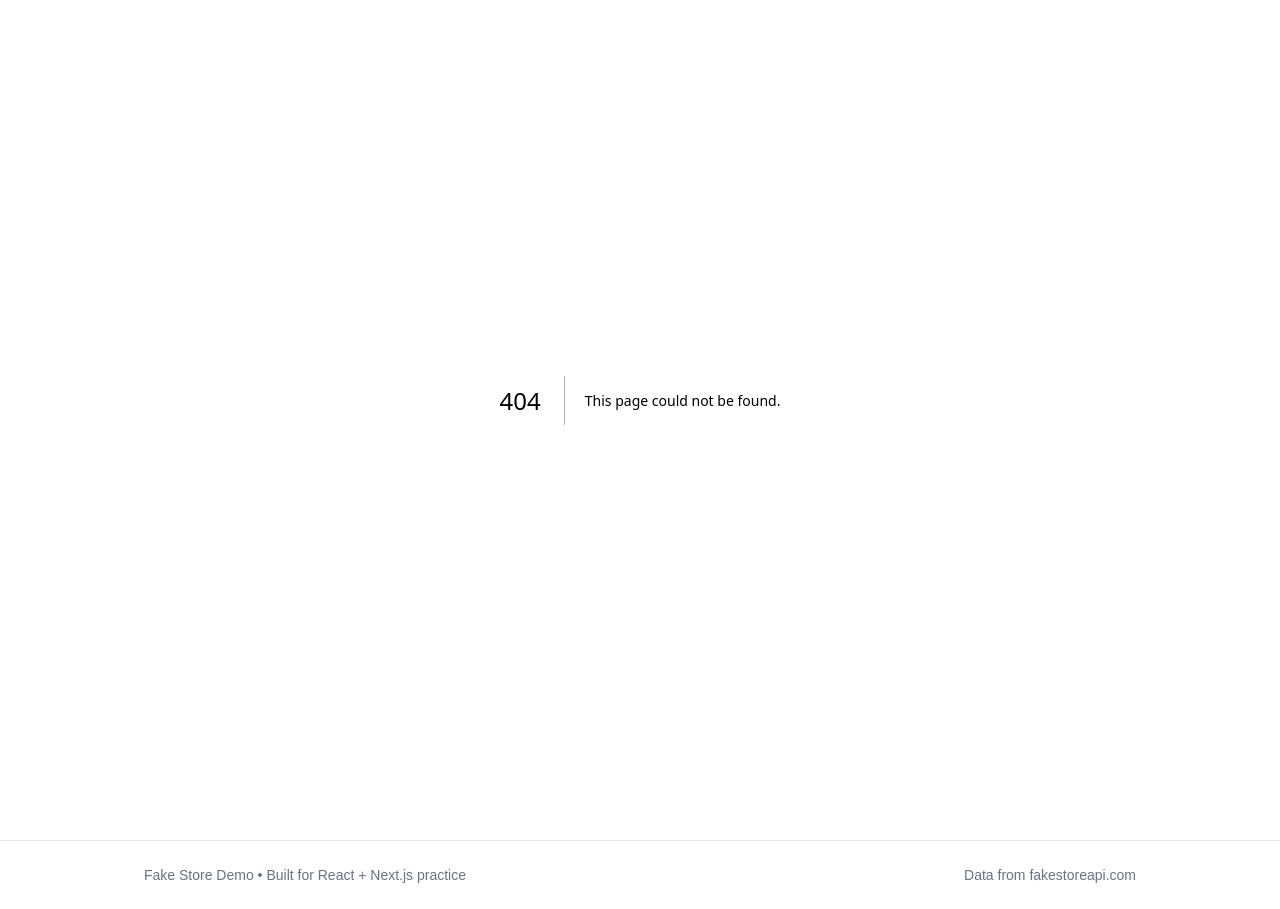
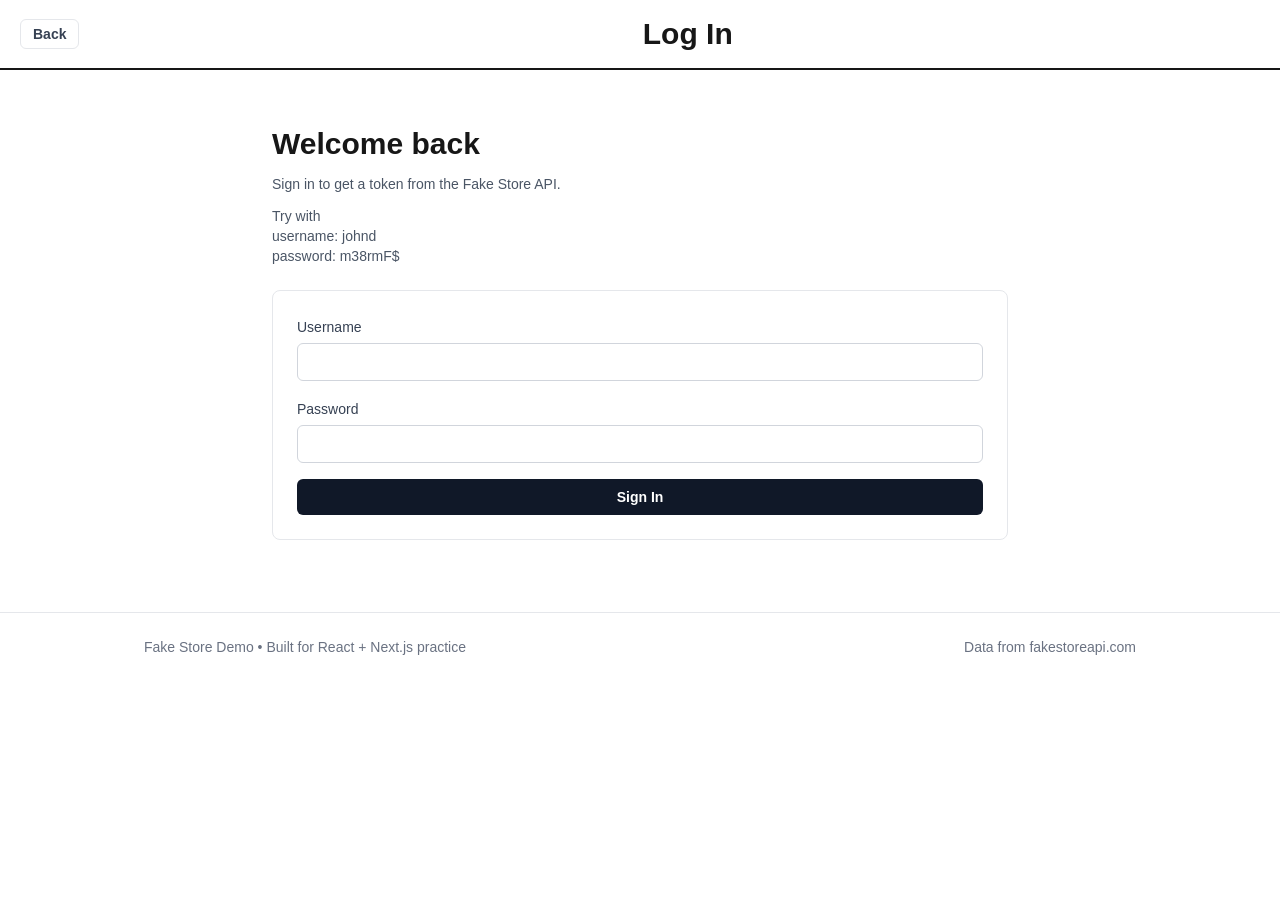
Before and after one commit to tobiasagyasta/next-demo-session-ts, a Next.js app: page /login in a window 1280 px wide. Before the commit this address had no page. After the commit the page ends 800 px from the top, so only its background shows below. Built offline with nearby package versions, Linux system fonts and the light colour scheme.

Commit message:
feat : Initialized repo

```diff
--- a/package.json
+++ b/package.json
@@ -9,9 +9,11 @@
     "lint": "eslint"
   },
   "dependencies": {
+    "axios": "^1.13.2",
     "next": "16.1.4",
     "react": "19.2.3",
-    "react-dom": "19.2.3"
+    "react-dom": "19.2.3",
+    "react-hook-form": "^7.71.1"
   },
   "devDependencies": {
     "@tailwindcss/postcss": "^4",
--- /dev/null
+++ b/src/app/login/page.tsx
@@ -0,0 +1,35 @@
+"use client";
+
+import axios from "axios";
+import Header from "@/components/Header";
+import LoginForm from "@/components/LoginForm";
+import { LoginRequest, LoginResponse } from "@/types/user";
+
+async function loginUser(data: LoginRequest): Promise<LoginResponse> {
+  const response = await axios.post<LoginResponse>(
+    "https://fakestoreapi.com/auth/login",
+    data,
+  );
+
+  return response.data;
+}
+
+export default function LoginPage() {
+  return (
+    <>
+      <Header showBack title="Log In" />
+      <main className="mx-auto max-w-3xl px-4 py-8">
+        <h1 className="mb-3 text-2xl font-bold sm:text-3xl">Welcome back</h1>
+        <p className="mb-3 text-sm text-gray-600">
+          Sign in to get a token from the Fake Store API.
+        </p>
+        <div className="mb-6 text-sm text-gray-600">
+          Try with
+          <p>username: johnd</p>
+          <p>password: m38rmF$</p>
+        </div>
+        <LoginForm onSubmit={loginUser} />
+      </main>
+    </>
+  );
+}
--- a/src/app/page.tsx
+++ b/src/app/page.tsx
@@ -8,6 +8,7 @@ import Spinner from "@/components/Spinner";
 import Footer from "@/components/Footer";
 import Link from "next/link";
 import { useRouter } from "next/navigation";
+import axios from "axios";
 
 export default function Home() {
   const router = useRouter();
@@ -18,13 +19,9 @@ export default function Home() {
   useEffect(() => {
     async function loadProducts() {
       try {
-        const response = await fetch("https://fakestoreapi.com/products");
-
-        if (!response.ok) {
-          throw new Error("Failed to fetch products");
-        }
-
-        const data: Product[] = await response.json();
+        const { data } = await axios.get<Product[]>(
+          "https://fakestoreapi.com/products",
+        );
         setProducts(data);
       } catch (error) {
         const message =
@@ -40,7 +37,7 @@ export default function Home() {
 
   return (
     <>
-      <Header title="Home" showSignUp />
+      <Header title="Home" showSignUp showLogIn />
       <main className="mx-auto max-w-5xl px-4 py-8">
         <h1 className="mb-6 text-2xl font-bold sm:text-3xl">
           Fake Store Products
@@ -49,20 +46,20 @@ export default function Home() {
         {errorMessage && <p className="text-red-600">Error: {errorMessage}</p>}
         {!isLoading && !errorMessage && <ProductList products={products} />}
 
-        {/*Link method routing*/}
+        {/* Link method routing
         <button className="p-4 border rounded-3xl">
           <Link href={"/contact-form"}>To Contact</Link>
         </button>
 
         {/*Router method routing*/}
-        <button
+        {/* <button
           className="p-4 border rounded-3xl cursor-pointer"
           onClick={() => {
             router.push("/contact-form/about");
           }}
         >
           To About Contact
-        </button>
+        </button> */}
       </main>
     </>
   );
--- a/src/app/product/[number]/page.tsx
+++ b/src/app/product/[number]/page.tsx
@@ -6,6 +6,7 @@ import { ProductCard } from "@/components/ProductCard";
 import { Product } from "@/types/product";
 import Header from "@/components/Header";
 import Spinner from "@/components/Spinner";
+import axios from "axios";
 
 export default function ProductDetailsPage() {
   const params = useParams<{ number: string }>();
@@ -17,15 +18,9 @@ export default function ProductDetailsPage() {
     console.log("the params is " + params.number);
     async function loadProduct() {
       try {
-        const response = await fetch(
+        const { data } = await axios.get<Product>(
           `https://fakestoreapi.com/products/${params.number}`,
         );
-
-        if (!response.ok) {
-          throw new Error("Failed to fetch product");
-        }
-
-        const data: Product = await response.json();
         setProduct(data);
       } catch (error) {
         const message =
--- a/src/app/signup/page.tsx
+++ b/src/app/signup/page.tsx
@@ -3,23 +3,15 @@
 import SignupForm from "@/components/SignupForm";
 import { SignupRequest, SignupResponse } from "@/types/user";
 import Header from "@/components/Header";
-import Footer from "@/components/Footer";
+import axios from "axios";
 
 async function createUser(data: SignupRequest): Promise<SignupResponse> {
-  const response = await fetch("https://fakestoreapi.com/users", {
-    method: "POST",
-    headers: { "Content-Type": "application/json" },
-    body: JSON.stringify(data),
-  });
+  const response = await axios.post<SignupResponse>(
+    "https://fakestoreapi.com/users",
+    data,
+  );
 
-  //   if(response.ok){
-  //     router.push("/")
-  //   }
-  if (!response.ok) {
-    throw new Error("Failed to create user");
-  }
-
-  return response.json();
+  return response.data;
 }
 
 export default function SignupPage() {
@@ -31,8 +23,7 @@ export default function SignupPage() {
           Create an account
         </h1>
         <p className="mb-6 text-sm text-gray-600">
-          This demo posts data to the Fake Store API and shows the response
-          body.
+          This demo posts data to the Fake Store API
         </p>
         <SignupForm onSubmit={createUser} />
       </main>
--- a/src/components/Header.tsx
+++ b/src/components/Header.tsx
@@ -1,16 +1,50 @@
+"use client";
+
+import { useEffect, useState } from "react";
 import Link from "next/link";
+import type { UserToken } from "@/types/user";
 
 type HeaderProps = {
   title: string;
   showBack?: boolean;
   showSignUp?: boolean;
+  showLogIn?: boolean;
 };
 
 export default function Header({
   title,
   showBack = false,
   showSignUp = false,
+  showLogIn = false,
 }: HeaderProps) {
+  const [userToken, setUserToken] = useState<UserToken | null>(null);
+
+  useEffect(() => {
+    const storedToken = localStorage.getItem("userToken");
+    if (!storedToken) {
+      setUserToken(null);
+      return;
+    }
+
+    try {
+      const parsedToken = JSON.parse(storedToken) as UserToken;
+      if (parsedToken?.token) {
+        setUserToken(parsedToken);
+      } else {
+        setUserToken(null);
+      }
+    } catch {
+      setUserToken(null);
+    }
+  }, []);
+
+  function handleLogout() {
+    localStorage.removeItem("userToken");
+    setUserToken(null);
+  }
+
+  const showAuthButtons = !userToken?.token;
+
   return (
     <header className="mb-6 flex items-center gap-4 py-4 border-b-2">
       {showBack && (
@@ -21,7 +55,7 @@ export default function Header({
           Back
         </Link>
       )}{" "}
-      {showSignUp && (
+      {showSignUp && showAuthButtons && (
         <Link
           href="/signup"
           className="rounded-md border font-bold border-gray-200 px-3 py-1 ml-5 text-sm text-gray-700 hover:bg-gray-50"
@@ -29,9 +63,29 @@ export default function Header({
           Sign Up
         </Link>
       )}
+      {showLogIn && showAuthButtons && (
+        <Link
+          href="/login"
+          className="rounded-md border font-bold border-gray-200 px-3 py-1 ml-5 text-sm text-gray-700 hover:bg-gray-50"
+        >
+          Log In
+        </Link>
+      )}
       <h1 className="text-2xl text-center mx-auto font-bold sm:text-3xl">
         {title}
       </h1>
+      {userToken?.token && (
+        <div className="ml-auto flex items-center gap-3 pr-4 text-sm">
+          <span className="text-gray-700">Hi, {userToken.username}!</span>
+          <button
+            type="button"
+            onClick={handleLogout}
+            className="rounded-md border font-bold border-gray-200 px-3 py-1 text-sm text-gray-700 hover:bg-gray-50"
+          >
+            Log Out
+          </button>
+        </div>
+      )}
     </header>
   );
 }
--- /dev/null
+++ b/src/components/LoginForm.tsx
@@ -0,0 +1,144 @@
+"use client";
+
+import { useEffect, useState } from "react";
+import { useForm } from "react-hook-form";
+import { LoginRequest, LoginResponse, UserToken } from "@/types/user";
+import { AxiosError } from "axios";
+
+type LoginFormProps = {
+  onSubmit: (data: LoginRequest) => Promise<LoginResponse>;
+};
+
+type FormValues = LoginRequest;
+
+const USER_TOKEN_STORAGE_KEY = "userToken";
+
+export default function LoginForm({ onSubmit }: LoginFormProps) {
+  const {
+    register,
+    handleSubmit,
+    formState: { errors, isSubmitting },
+    reset,
+  } = useForm<FormValues>({
+    defaultValues: {
+      username: "",
+      password: "",
+    },
+  });
+  const [status, setStatus] = useState<"idle" | "success" | "error">("idle");
+  const [responseBody, setResponseBody] = useState<LoginResponse | null>(null);
+  const [errorMessage, setErrorMessage] = useState<string | null>(null);
+  const [userToken, setUserToken] = useState<UserToken | null>(null);
+
+  useEffect(() => {
+    if (!userToken) {
+      return;
+    }
+
+    localStorage.setItem(USER_TOKEN_STORAGE_KEY, JSON.stringify(userToken));
+  }, [userToken]);
+
+  async function handleFormSubmit(values: FormValues) {
+    setErrorMessage(null);
+    setResponseBody(null);
+    setStatus("idle");
+
+    try {
+      const data = await onSubmit(values);
+      console.log(data);
+
+      const tokenPayload: UserToken = {
+        username: values.username,
+        token: data.token,
+        loggedInAt: new Date().toISOString(),
+      };
+      setResponseBody(data);
+      setUserToken(tokenPayload);
+      setStatus("success");
+      reset();
+    } catch (error) {
+      const message =
+        error instanceof Error ? error.message : "Something went wrong";
+      const explanation = (error as AxiosError).response
+        ? (error as AxiosError).response?.data
+        : "Something went wrong";
+      setErrorMessage(message + ": " + explanation);
+      setStatus("error");
+    }
+  }
+
+  return (
+    <div className="rounded-lg border border-gray-200 bg-white p-6">
+      <form className="space-y-4" onSubmit={handleSubmit(handleFormSubmit)}>
+        <div>
+          <label
+            className="text-sm font-medium text-gray-700"
+            htmlFor="username"
+          >
+            Username
+          </label>
+          <input
+            id="username"
+            type="text"
+            {...register("username", {
+              required: "Username is required.",
+            })}
+            aria-invalid={Boolean(errors.username)}
+            className={`mt-1 w-full rounded-md border px-3 py-2 text-sm ${
+              errors.username ? "border-red-300" : "border-gray-300"
+            }`}
+          />
+          {errors.username && (
+            <p className="mt-1 text-xs text-red-600">
+              {errors.username.message}
+            </p>
+          )}
+        </div>
+        <div>
+          <label
+            className="text-sm font-medium text-gray-700"
+            htmlFor="password"
+          >
+            Password
+          </label>
+          <input
+            id="password"
+            type="password"
+            {...register("password", {
+              required: "Password is required.",
+            })}
+            aria-invalid={Boolean(errors.password)}
+            className={`mt-1 w-full rounded-md border px-3 py-2 text-sm ${
+              errors.password ? "border-red-300" : "border-gray-300"
+            }`}
+          />
+          {errors.password && (
+            <p className="mt-1 text-xs text-red-600">
+              {errors.password.message}
+            </p>
+          )}
+        </div>
+        <button
+          type="submit"
+          className="w-full rounded-md bg-gray-900 px-4 py-2 text-sm font-semibold text-white hover:bg-gray-800 disabled:cursor-not-allowed disabled:opacity-60"
+          disabled={isSubmitting}
+        >
+          {isSubmitting ? "Signing in..." : "Sign In"}
+        </button>
+      </form>
+
+      {status === "success" && responseBody && (
+        <div className="mt-4 rounded-md border border-green-200 bg-green-50 p-3 text-sm text-green-700">
+          <p className="font-semibold">Login successful!</p>
+        </div>
+      )}
+
+      {status === "error" && errorMessage && (
+        <div className="mt-4 rounded-md border border-red-200 bg-red-50 p-3 text-sm text-red-700">
+          <p className="font-semibold">Login failed.</p>
+          <pre className="mt-2 whitespace-pre-wrap">{errorMessage}</pre>
+        </div>
+      )}
+    </div>
+  );
+}
--- a/src/components/SignupForm.tsx
+++ b/src/components/SignupForm.tsx
@@ -1,5 +1,9 @@
-import { useState, type FormEvent } from "react";
+"use client";
+
+import { useState } from "react";
+import { useForm } from "react-hook-form";
 import { SignupRequest, SignupResponse } from "@/types/user";
+import { useRouter } from "next/navigation";
 
 type SignupFormProps = {
   onSubmit: (data: SignupRequest) => Promise<SignupResponse>;
@@ -9,59 +13,50 @@ type FormValues = {
   username: string;
   email: string;
   password: string;
+  confirmPassword: string;
 };
 
 export default function SignupForm({ onSubmit }: SignupFormProps) {
-  const [values, setValues] = useState<FormValues>({
-    username: "",
-    email: "",
-    password: "",
+  const {
+    register,
+    handleSubmit,
+    watch,
+    formState: { errors, isSubmitting },
+    reset,
+  } = useForm<FormValues>({
+    defaultValues: {
+      username: "",
+      email: "",
+      password: "",
+      confirmPassword: "",
+    },
   });
-  const [errors, setErrors] = useState<string[]>([]);
-  const [status, setStatus] = useState<"idle" | "submitting" | "success" | "error">(
-    "idle"
-  );
+  const [status, setStatus] = useState<"idle" | "success" | "error">("idle");
   const [responseBody, setResponseBody] = useState<SignupResponse | null>(null);
   const [errorMessage, setErrorMessage] = useState<string | null>(null);
+  const passwordValue = watch("password");
+  const validationMessages = Object.values(errors)
+    .map((error) => error?.message)
+    .filter((message): message is string => Boolean(message));
+  const router = useRouter();
 
-  function validate(formValues: FormValues) {
-    const nextErrors: string[] = [];
-
-    if (!formValues.username.trim()) {
-      nextErrors.push("Username is required.");
-    }
-    if (!formValues.email.trim()) {
-      nextErrors.push("Email is required.");
-    } else if (!formValues.email.includes("@")) {
-      nextErrors.push("Email must include an @ symbol.");
-    }
-    if (!formValues.password.trim()) {
-      nextErrors.push("Password is required.");
-    } else if (formValues.password.length < 6) {
-      nextErrors.push("Password must be at least 6 characters.");
-    }
-
-    return nextErrors;
-  }
-
-  async function handleSubmit(event: FormEvent<HTMLFormElement>) {
-    event.preventDefault();
-    setErrors([]);
+  async function handleFormSubmit(values: FormValues) {
     setErrorMessage(null);
     setResponseBody(null);
-
-    const validationErrors = validate(values);
-    if (validationErrors.length > 0) {
-      setErrors(validationErrors);
-      setStatus("error");
-      return;
-    }
-
-    setStatus("submitting");
+    setStatus("idle");
     try {
-      const data = await onSubmit({ id: 0, ...values });
+      const data = await onSubmit({
+        id: 0,
+        username: values.username,
+        email: values.email,
+        password: values.password,
+      });
       setResponseBody(data);
       setStatus("success");
+      reset();
+      setTimeout(() => {
+        router.push("/login");
+      }, 3000);
     } catch (error) {
       const message =
         error instanceof Error ? error.message : "Something went wrong";
@@ -72,23 +67,30 @@ export default function SignupForm({ onSubmit }: SignupFormProps) {
 
   return (
     <div className="rounded-lg border border-gray-200 bg-white p-6">
-      <form className="space-y-4" onSubmit={handleSubmit}>
+      <form className="space-y-4" onSubmit={handleSubmit(handleFormSubmit)}>
         <div>
-          <label className="text-sm font-medium text-gray-700" htmlFor="username">
+          <label
+            className="text-sm font-medium text-gray-700"
+            htmlFor="username"
+          >
             Username
           </label>
           <input
             id="username"
             type="text"
-            value={values.username}
-            onChange={(event) =>
-              setValues((current) => ({
-                ...current,
-                username: event.target.value,
-              }))
-            }
-            className="mt-1 w-full rounded-md border border-gray-300 px-3 py-2 text-sm"
+            {...register("username", {
+              required: "Username is required.",
+            })}
+            aria-invalid={Boolean(errors.username)}
+            className={`mt-1 w-full rounded-md border px-3 py-2 text-sm ${
+              errors.username ? "border-red-300" : "border-gray-300"
+            }`}
           />
+          {errors.username && (
+            <p className="mt-1 text-xs text-red-600">
+              {errors.username.message}
+            </p>
+          )}
         </div>
         <div>
           <label className="text-sm font-medium text-gray-700" htmlFor="email">
@@ -97,48 +99,91 @@ export default function SignupForm({ onSubmit }: SignupFormProps) {
           <input
             id="email"
             type="email"
-            value={values.email}
-            onChange={(event) =>
-              setValues((current) => ({
-                ...current,
-                email: event.target.value,
-              }))
-            }
-            className="mt-1 w-full rounded-md border border-gray-300 px-3 py-2 text-sm"
+            {...register("email", {
+              required: "Email is required.",
+              pattern: {
+                value: /^[^\s@]+@[^\s@]+\.[^\s@]+$/,
+                message: "Enter a valid email address.",
+              },
+            })}
+            aria-invalid={Boolean(errors.email)}
+            className={`mt-1 w-full rounded-md border px-3 py-2 text-sm ${
+              errors.email ? "border-red-300" : "border-gray-300"
+            }`}
           />
+          {errors.email && (
+            <p className="mt-1 text-xs text-red-600">{errors.email.message}</p>
+          )}
         </div>
         <div>
-          <label className="text-sm font-medium text-gray-700" htmlFor="password">
+          <label
+            className="text-sm font-medium text-gray-700"
+            htmlFor="password"
+          >
             Password
           </label>
           <input
             id="password"
             type="password"
-            value={values.password}
-            onChange={(event) =>
-              setValues((current) => ({
-                ...current,
-                password: event.target.value,
-              }))
-            }
-            className="mt-1 w-full rounded-md border border-gray-300 px-3 py-2 text-sm"
+            {...register("password", {
+              required: "Password is required.",
+              minLength: {
+                value: 6,
+                message: "Password must be at least 6 characters.",
+              },
+            })}
+            aria-invalid={Boolean(errors.password)}
+            className={`mt-1 w-full rounded-md border px-3 py-2 text-sm ${
+              errors.password ? "border-red-300" : "border-gray-300"
+            }`}
           />
+          {errors.password && (
+            <p className="mt-1 text-xs text-red-600">
+              {errors.password.message}
+            </p>
+          )}
+        </div>
+        <div>
+          <label
+            className="text-sm font-medium text-gray-700"
+            htmlFor="confirmPassword"
+          >
+            Confirm Password
+          </label>
+          <input
+            id="confirmPassword"
+            type="password"
+            {...register("confirmPassword", {
+              required: "Please confirm your password.",
+              validate: (value) =>
+                value === passwordValue || "Passwords do not match.",
+            })}
+            aria-invalid={Boolean(errors.confirmPassword)}
+            className={`mt-1 w-full rounded-md border px-3 py-2 text-sm ${
+              errors.confirmPassword ? "border-red-300" : "border-gray-300"
+            }`}
+          />
+          {errors.confirmPassword && (
+            <p className="mt-1 text-xs text-red-600">
+              {errors.confirmPassword.message}
+            </p>
+          )}
         </div>
         <button
           type="submit"
           className="w-full rounded-md bg-gray-900 px-4 py-2 text-sm font-semibold text-white hover:bg-gray-800 disabled:cursor-not-allowed disabled:opacity-60"
-          disabled={status === "submitting"}
+          disabled={isSubmitting}
         >
-          {status === "submitting" ? "Submitting..." : "Create Account"}
+          {isSubmitting ? "Submitting..." : "Create Account"}
         </button>
       </form>
 
-      {errors.length > 0 && (
+      {validationMessages.length > 0 && (
         <div className="mt-4 rounded-md border border-red-200 bg-red-50 p-3 text-sm text-red-700">
           <p className="font-semibold">Please fix the following:</p>
           <ul className="mt-2 list-disc pl-5">
-            {errors.map((error) => (
-              <li key={error}>{error}</li>
+            {validationMessages.map((message) => (
+              <li key={message}>{message}</li>
             ))}
           </ul>
         </div>
@@ -147,9 +192,6 @@ export default function SignupForm({ onSubmit }: SignupFormProps) {
       {status === "success" && responseBody && (
         <div className="mt-4 rounded-md border border-green-200 bg-green-50 p-3 text-sm text-green-700">
           <p className="font-semibold">Signup successful!</p>
-          <pre className="mt-2 whitespace-pre-wrap">
-            {JSON.stringify(responseBody, null, 2)}
-          </pre>
         </div>
       )}
 
```
Also changed, not shown: src/types/user.ts (+15 -0 lines), 1 other file (tests, documents, lock files or other folders).
